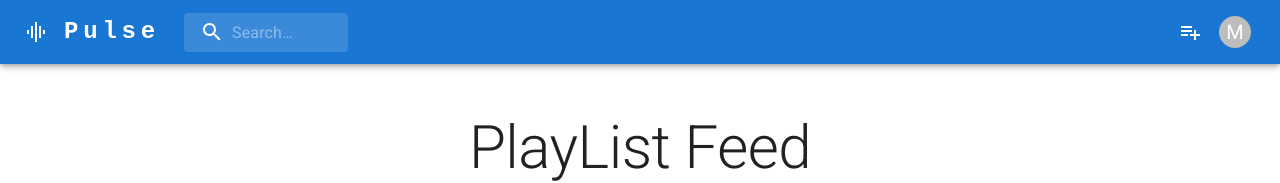
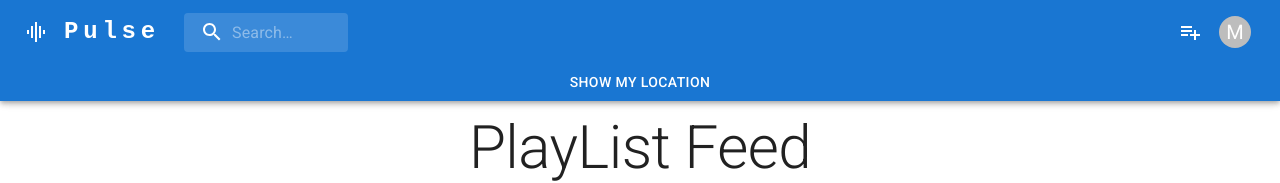
Before and after one commit to leoUnoSquare/coeacademy-nextjs, a Next.js app: page / in a window 1280 px wide. Shown: the top 183 px of the page. Built offline with nearby package versions, Linux system fonts and the light colour scheme; no server answers; the database is empty.

Commit message:
add edge function

```diff
--- /dev/null
+++ b/app/api/test/route.ts
@@ -0,0 +1,9 @@
+import { NextResponse } from "next/server"
+import { geolocation } from '@vercel/edge';
+
+export const runtime = 'edge';
+
+export function GET (request: Request) {
+  const { city, country, countryRegion } = geolocation(request);
+  return NextResponse.json({ city, country, countryRegion });
+}
--- /dev/null
+++ b/components/molecules/LocationDisplayer.tsx
@@ -0,0 +1,13 @@
+'use client'
+import {Button} from "@mui/material";
+
+export  function LocationDisplayer () {
+  return <Button
+      color='inherit'
+      onClick={async ()=>{
+        const response = await fetch('/api/test');
+        const {city, country, countryRegion} = await response.json();
+        console.log(city, country, countryRegion)
+      }}
+    >show my location</Button>
+}
--- a/components/organisms/AppHeader.tsx
+++ b/components/organisms/AppHeader.tsx
@@ -2,6 +2,7 @@ import { AppBar, Toolbar, Container, Box, Typography } from "@mui/material";
 
 import GraphicEqIcon from "@mui/icons-material/GraphicEq";
 import { AddPlayListButton, AppSearch, UserDropdown } from "../molecules";
+import { LocationDisplayer } from "../molecules/LocationDisplayer";
 
 export default function AppHeader() {
   return (
@@ -37,6 +38,7 @@ export default function AppHeader() {
           </Box>
         </Toolbar>
       </Container>
+      <LocationDisplayer />
     </AppBar>
   );
 }
```
Also changed, not shown: package.json (+4 -3 lines), 2 other files (tests, documents, lock files or other folders).
